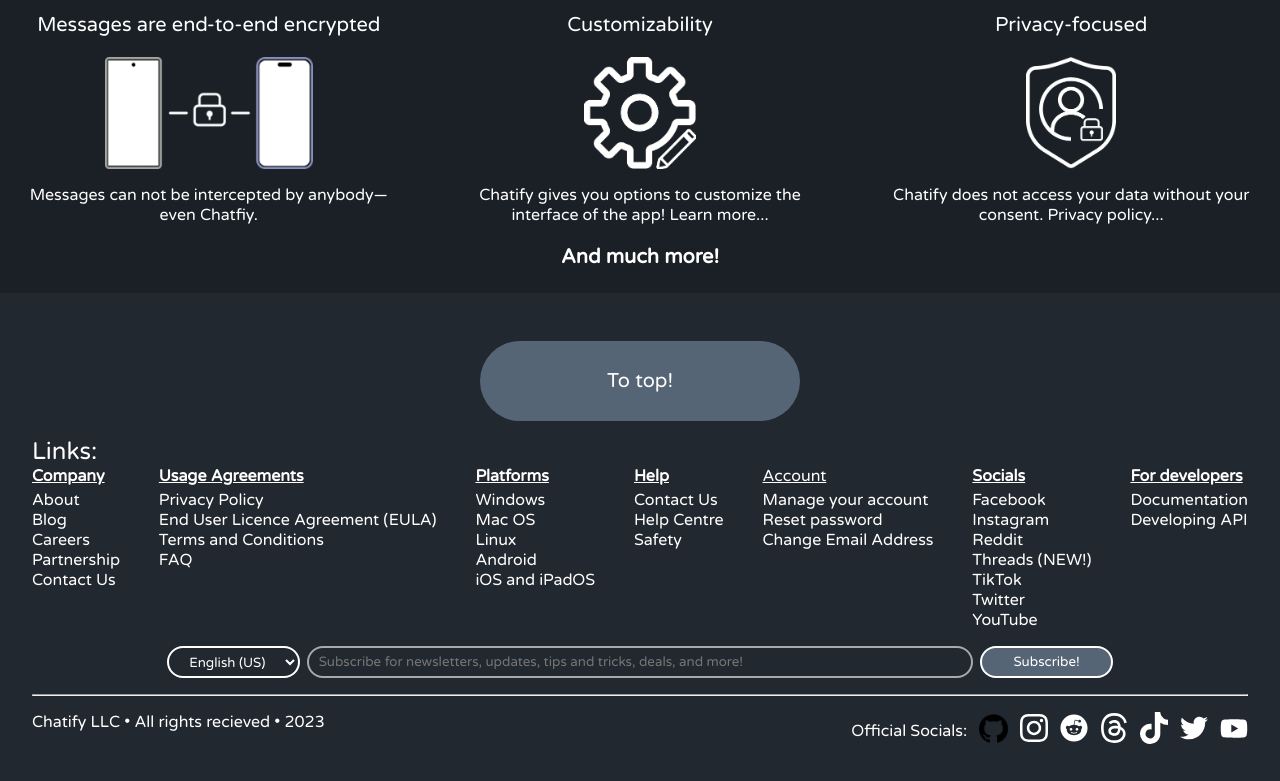
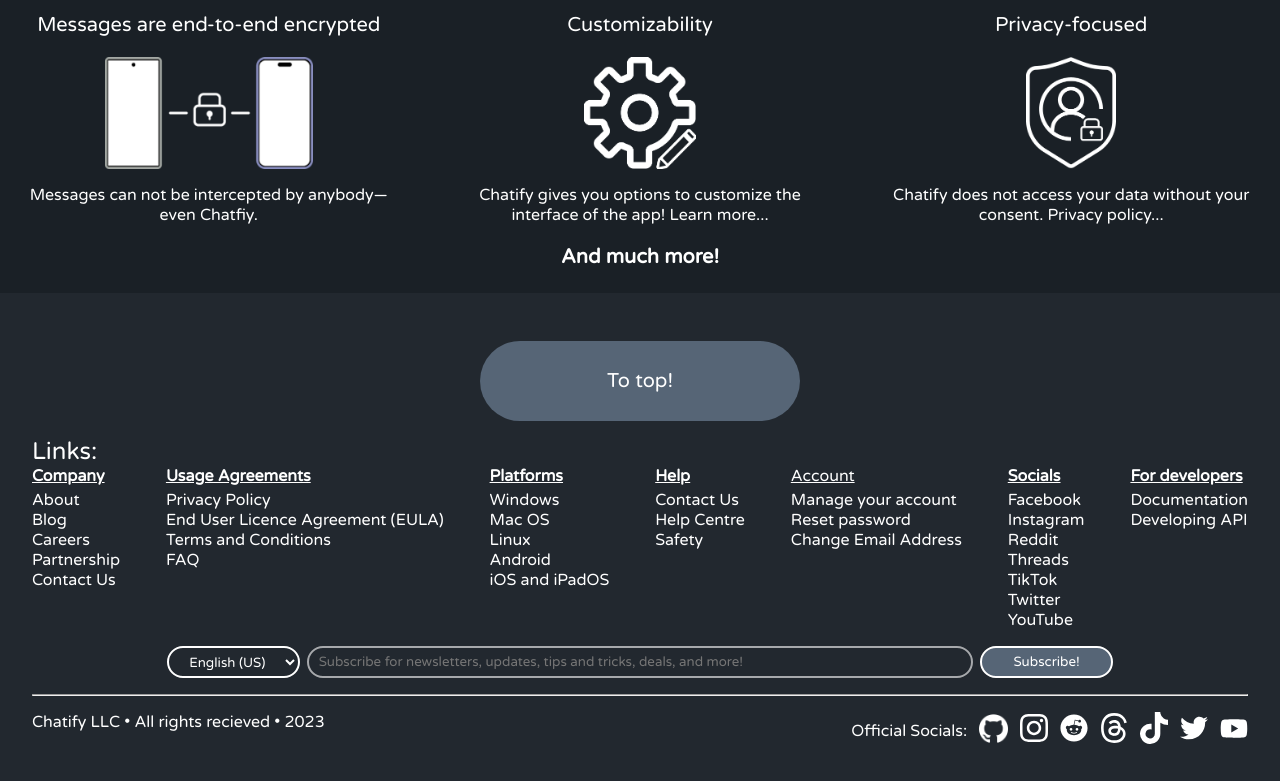
Before and after one commit to Abdifatah-Abdi/Chatify-Old, a website built with Vite: page main.html in a window 1280 px wide. Shown: the part 514-1295 px from the top of the page. Built offline with nearby package versions, Linux system fonts and the light colour scheme.

Commit message:
optimization
make github logo white and edit hintrc to make various html and css properties compatible

Co-Authored-By: Omar <67236787+Elyossef-Omar@users.noreply.github.com>
Co-Authored-By: Abdifatah Abdi <96543559+Abdifatah-Abdi@users.noreply.github.com>

```diff
--- a/main.html
+++ b/main.html
@@ -194,7 +194,7 @@
                         <p>Reddit</p>
                     </a>
                     <a href="" class="animated-underline link-container">
-                        <p>Threads (NEW!)</p>
+                        <p>Threads</p>
                     </a>
                     <a href="" class="animated-underline link-container">
                         <p>TikTok</p>
--- a/stylesheets/login.css
+++ b/stylesheets/login.css
@@ -90,8 +90,6 @@
 h1 {
     font-size: 2.5em;
     font-weight: bold;
-
-    /* margin-bottom: 0.25em; */
 }
 
 h2 {
--- a/stylesheets/main.css
+++ b/stylesheets/main.css
@@ -240,6 +240,7 @@
 
 .github {
     object-fit: cover;
+    filter: invert(100%);
     width: 1.80em;
     margin-left: 0.75em;
     transition: filter 250ms;
```
Also changed, not shown: 1 other file.
